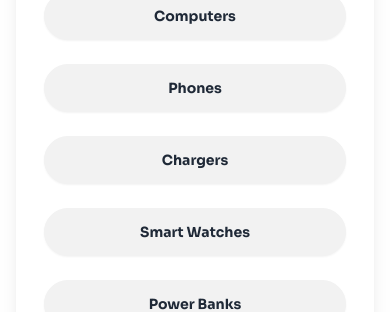
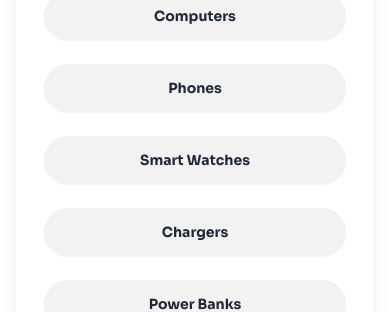
Before and after one commit to Farhanasharna2000/Gadget-Heaven, a React (Vite) app: page / in a window 390 px wide. Shown: the part 1360-1672 px from the top of the page. Built offline with nearby package versions, Linux system fonts and the light colour scheme.

Commit message:
made responsive

```diff
--- a/public/Category.json
+++ b/public/Category.json
@@ -11,14 +11,15 @@
   },
   {
     "category_id": "3",
+    "category": "Smart Watches",
+    "description": "Feature-packed smartwatches to help you stay connected and track your health."
+  },
+  {
+    "category_id": "4",
     "category": "Chargers",
     "description": "Fast and wireless chargers compatible with various devices for on-the-go power."
   },
-  {
-    "category_id": "4",
-    "category": "Smart Watches",
-    "description": "Feature-packed smartwatches to help you stay connected and track your health."
-  },
+
   {
     "category_id": "5",
     "category": "Power Banks",
--- a/public/Gadgets.json
+++ b/public/Gadgets.json
@@ -118,5 +118,42 @@
     "availability": true,
     "rating": 4.5,
     "other_field": "Supports fast wireless charging"
+  },
+
+    {
+      "product_id": "11",
+      "product_title": "Smart Watch X Pro",
+      "product_image": "https://i.ibb.co.com/rGVZfZf/x-watch-1-pro.jpg",
+      "category": "Smart Watches",
+      "price": 199,
+      "description": "Feature-packed smartwatch with heart rate and activity tracking.",
+      "specification": ["Heart Rate Monitor", "GPS", "Water-Resistant", "Bluetooth Connectivity"],
+      "availability": true,
+      "rating": 4.3,
+      "other_field": "Includes 1-year warranty"
+    },
+    {
+      "product_id": "12",
+      "product_title": "FitLife Smart Watch",
+      "product_image": "https://i.ibb.co.com/6Ydqfwr/images.jpg",
+      "category": "Smart Watches",
+      "price": 149,
+      "description": "A fitness smartwatch with extended battery life and sleep tracking.",
+      "specification": ["Sleep Tracking", "7-Day Battery Life", "Step Counter", "Water-Resistant"],
+      "availability": true,
+      "rating": 4.1,
+      "other_field": "Includes 6-month warranty"
+    },
+    {
+      "product_id": "13",
+      "product_title": "Eco Smart Tracker",
+      "product_image": "https://i.ibb.co.com/c15kdsj/images-1.jpg",
+      "category": "Smart Watches",
+      "price": 179,
+      "description": "Eco-friendly smartwatch with solar charging and advanced health tracking.",
+      "specification": ["Solar Charging", "Heart Rate & SpO2 Monitor", "Sleep & Stress Tracking", "Eco-Friendly Materials"],
+      "availability": true,
+      "rating": 4.4,
+      "other_field": "Includes 2-year warranty"
   }
-]
+  ]
--- a/src/Components/CardDetails.jsx
+++ b/src/Components/CardDetails.jsx
@@ -51,15 +51,15 @@ catch (error) {
     };
     return (
         <>
-            <div className="bg-[#9538E2] text-white text-center mt-3 pt-10 pb-44 mb-96 relative">
+            <div className="bg-[#9538E2] text-white text-center mt-3 pt-10 pb-44 lg:mb-96 mb-[550px] relative">
                 <h1 className="text-3xl font-bold mb-3">Product Details</h1>
-                <p className="w-3/5 mx-auto">Explore the latest gadgets that will take your experience to the next level. From smart devices to the coolest accessories, we have it all!</p>
+                <p className="lg:w-3/5 mx-auto">Explore the latest gadgets that will take your experience to the next level. From smart devices to the coolest accessories, we have it all!</p>
             </div>
-            <div className="hero bg-base-200 w-8/12 mx-auto rounded-xl absolute top-[45%] left-[50%] translate-x-[-50%]">
+            <div className="hero bg-base-200 w-8/12 mx-auto rounded-xl absolute lg:top-[45%] top-[280px] left-[50%] translate-x-[-50%]">
                 <div className="hero-content flex-col lg:flex-row ">
                     <img
                         src={product_image}
-                        className="lg:max-w-sm lg:h-[420px] rounded-lg shadow-2xl " />
+                        className="lg:max-w-sm lg:h-[420px] h-48 w-full rounded-lg shadow-2xl " />
                     <div>
                         <h1 className="text-xl font-bold pb-3">{product_title}</h1>
                         <p className="font-medium text-gray-700 mb-3">price : ${price}</p>
```
